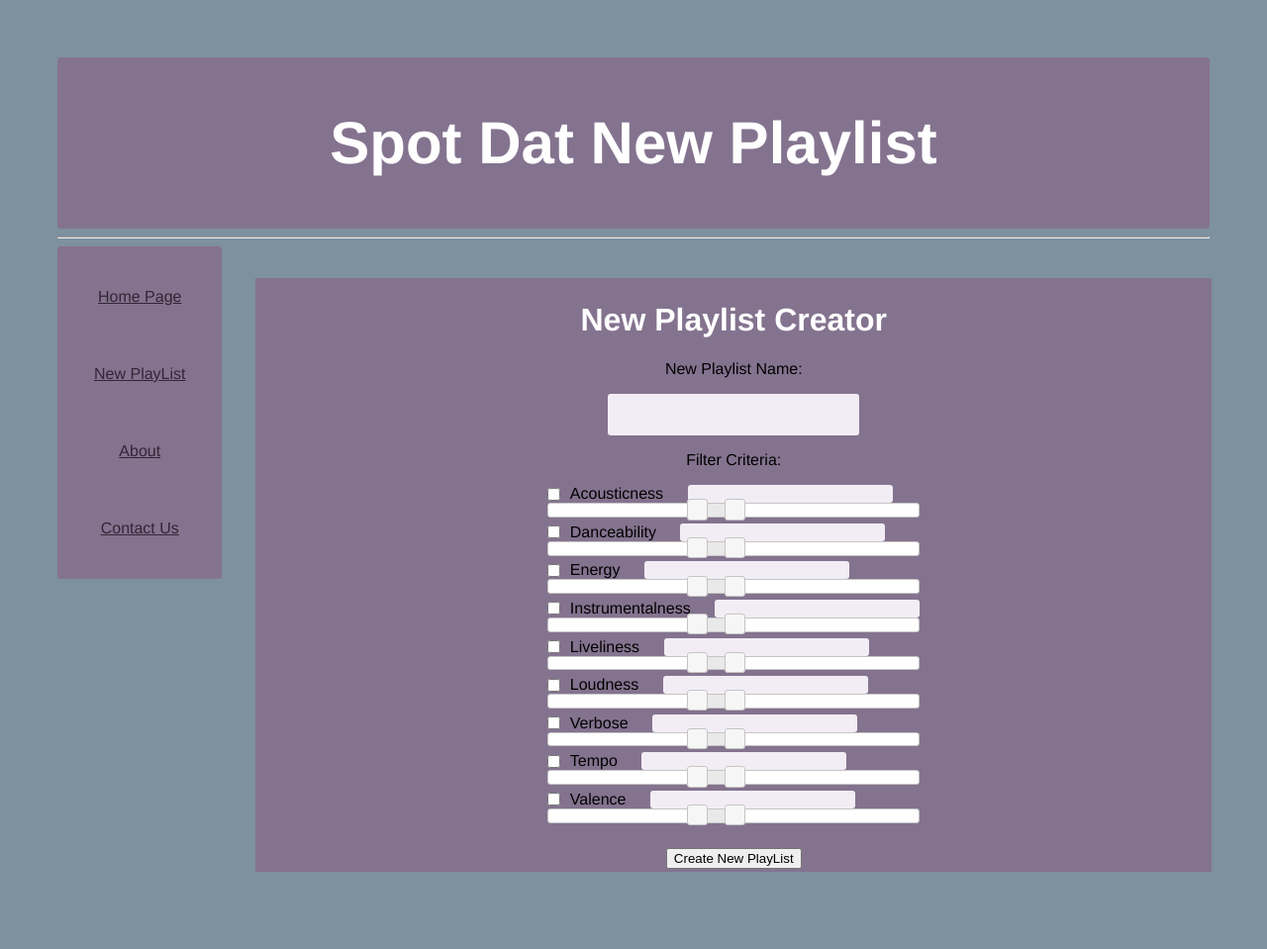
After one commit to marloprojs/OOP-projects, a Flask app: template HW5/templates/newTest.html in a window 1280 px wide. The commit adds this page. Shown: the whole page at 99% size. Run offline with Flask 2, Linux system fonts and the light colour scheme; the template is opened without the code that fills it, so the values that code supplies are empty; some libraries are stand-ins or nearby versions.

Commit message:
Added sliders for features. Need to make 2 more kinds for speachines and loudness. Need explanations for them too. Then need to make sure values are passed

```diff
--- a/HW5/static/style/filter.css
+++ b/HW5/static/style/filter.css
@@ -26,6 +26,11 @@ For form in filtetPAge.html
 
  .status-item{
  	 text-align: left;
+	 display: inline-flex;
+	 color: black;
+	 align-content: space-between;
+	 flex-direction: column;
+
  }
 
  .status-item input, .status-item span {
@@ -43,3 +48,15 @@ For form in filtetPAge.html
 	margin-top: 20px;
 	text-align: center;
 }
+.checkBoxText{
+	padding: inherit;
+}
+
+.innerVerticle {
+	text-align: right;
+	margin-top: -20px;
+}
+
+.vertical-Filter{
+	margin-bottom: 5px;
+}
--- a/HW5/templates/base.html
+++ b/HW5/templates/base.html
@@ -12,6 +12,11 @@
 
 		<!-- Latest compiled JavaScript -->
 		<script src="https://maxcdn.bootstrapcdn.com/bootstrap/3.4.1/js/bootstrap.min.js"></script>
+
+		<script src="https://code.jquery.com/jquery-1.12.4.js"></script>
+ 		<script src="https://code.jquery.com/ui/1.12.1/jquery-ui.js"></script>
+		<link rel="stylesheet" href="//code.jquery.com/ui/1.12.1/themes/base/jquery-ui.css">
+		<link rel="stylesheet" href="/resources/demos/style.css">
     </head>
     <body>
         <div class="header">
--- /dev/null
+++ b/HW5/templates/newTest.html
@@ -0,0 +1,172 @@
+{% extends "base.html" %}
+{% block head %}
+ {{ super() }}
+{% endblock %}
+{% block body %}
+
+<div class="filterForm"> <!--This was textbox -->
+  <form action="/newPlayList{{ data }}" method="POST">
+		<h1>New Playlist Creator</h1>
+		<div class="item">
+	  		<p>New Playlist Name:</p>
+  			<div class="name-item">
+				<input type="text" name="name"  />
+  			</div>
+		</div>
+		<div class="item status">
+			<p>Filter Criteria:</p>
+	  		<div class="status-item">
+				<label class = "vertical-Filter">
+			  		<input type="checkbox" name="Acousticness" id = "Acousticness">
+			  		<span>Acousticness</span>
+					<input type="text" name = "AcousticnessText" id = "amount" class = "checkBoxText" readonly style="border:0;" disabled required>
+					<div class = "slider"></div>
+	  			</label>
+
+				<label class = "vertical-Filter">
+					<input type="checkbox" name="Danceability" id = "Danceability">
+					<span>Danceability</span>
+					<input type="text" name = "DanceabilityText" id = "amount1" class = "checkBoxText" readonly style="border:0;" disabled required>
+					<div class = "slider"></div>
+				</label>
+
+
+	            <label  class = "vertical-Filter">
+					<input type="checkbox" name="Energy" id = "Energy">
+					<span>Energy</span>
+					<input type="text" name = "EnergyText" id = "amount2" class = "checkBoxText" readonly style="border:0;" disabled required>
+					<div class = "slider"></div>
+				</label>
+
+
+				<label class = "vertical-Filter">
+					<input type="checkbox" name="Instrumentalness" id="Instrumentalness">
+					<span>Instrumentalness</span>
+					<input type="text" name = "InstrumentalnessText" id = "amount3" class = "checkBoxText" readonly style="border:0;" disabled required>
+					<div class = "slider"></div>
+				</label>
+
+
+				<label class = "vertical-Filter">
+					<input type="checkbox" name="Liveliness" id="Liveliness">
+					<span>Liveliness</span>
+					<input type="text" name = "LivelinessText" id = "amount4" class = "checkBoxText" readonly style="border:0;" disabled required>
+					<div class = "slider"></div>
+				</label>
+
+				<label class = "vertical-Filter">
+					<input type="checkbox" name="Loudness" id = "Loudness">
+					<span>Loudness</span>
+					<input type="text" name = "LoudnessText" id = "amount5" class = "checkBoxText" readonly style="border:0;" disabled required>
+					<div class = "slider"></div>
+				</label>
+
+
+				<label class = "vertical-Filter">
+					<input type="checkbox" name="Speechiness" id = "Speechiness" >
+					<span>Verbose</span>
+					<input type="text" name = "SpeechinessText" id = "amount6" class = "checkBoxText" readonly style="border:0;" disabled required>
+					<div class = "slider"></div>
+				</label>
+
+				<label class = "vertical-Filter">
+					<input type="checkbox" name="Tempo" id = "Tempo">
+					<span>Tempo</span>
+					<input type="text" name = "TempoText" id = "amount7" class = "checkBoxText" readonly style="border:0;" disabled required>
+					<div class = "slider"></div>
+				</label>
+
+				<label class = "vertical-Filter">
+					<input type="checkbox" name="Valence" id = "Valence">
+					<span>Valence</span>
+					<input type="text" name = "ValenceText" id = "amount8" class = "checkBoxText" readonly style="border:0;" disabled required >
+					<div class = "slider"></div>
+				</label>
+
+			</div>
+		</div>
+	  	<div class="btn-block">
+	   		<button type="submit" >Create New PlayList</button>
+	 	</div>
+	</form>
+</div>
+
+
+
+<script>
+//Need to create two more for the other weird ones.
+
+$( function() {
+	/*
+	$( ".slider" ).each(function(i,e){
+		divID = this.id
+		inputRegion = $(this).parent().find("input[name='o']").attr('id')
+
+		$(e).slider({
+			range: true,
+			min: 0,
+			max: 500,
+			values: [ 75, 300 ],
+			slide: function(e, ui) {
+				//alert(divParentID)
+				$('#' +inputRegion).val( "$" + ui.values[ 0 ] + " - $" + ui.values[ 1 ] );
+			}
+		});
+		$('#'+inputRegion).val( "$" + $('#'+divID).slider( "values", 0 ) +
+		  " - $" + $('#'+divID).slider( "values", 1 ) );
+	});
+	*/
+
+	$( ".slider" ).slider({
+
+	  range: true,
+	  min: 0.0,
+	  max: 1.0,
+	  values: [ 0.4, 0.5],
+  	  step: 0.001,
+	  slide: function( event, ui ) {
+
+		  data = $(this).parent().find("input[type='text']").attr('id')
+	   		data2 = $(this).parent().find("input[type='text']").attr('name')
+			data3 = document.getElementsByName(data2)
+			if(data3[0].disabled == false){
+				$('#' + data).val(ui.values[ 0 ] + " - " + ui.values[ 1 ] );
+			}
+	  }
+	});
+  });
+
+
+  document.getElementById('Acousticness').onchange = function() {
+  	document.getElementsByName('AcousticnessText')[0].disabled = !this.checked;
+  };
+  document.getElementById('Danceability').onchange = function() {
+  	document.getElementsByName('DanceabilityText')[0].disabled = !this.checked;
+  };
+  document.getElementById('Energy').onchange = function() {
+  	document.getElementsByName('EnergyText')[0].disabled = !this.checked;
+  };
+  document.getElementById('Instrumentalness').onchange = function() {
+  	document.getElementsByName('InstrumentalnessText')[0].disabled = !this.checked;
+  };
+  document.getElementById('Liveliness').onchange = function() {
+  	document.getElementsByName('LivelinessText')[0].disabled = !this.checked;
+  };
+  document.getElementById('Loudness').onchange = function() {
+  	document.getElementsByName('LoudnessText')[0].disabled = !this.checked;
+  };
+  document.getElementById('Speechiness').onchange = function() {
+  	document.getElementsByName('SpeechinessText')[0].disabled = !this.checked;
+  };
+  document.getElementById('Valence').onchange = function() {
+  	document.getElementsByName('ValenceText')[0].disabled = !this.checked;
+  };
+  document.getElementById('Tempo').onchange = function() {
+  	document.getElementsByName('TempoText')[0].disabled = !this.checked;
+  };
+
+
+  </script>
+
+
+{% endblock %}
--- a/HW5/test.py
+++ b/HW5/test.py
@@ -56,15 +56,39 @@ def recommend():
 def songs(playlist):
 
 	playlistId = Viewer.getPlaylistId(session['toke'], playlist)
-	personal = Viewer.getPlaylistSongs(session['toke'], playlistId)
-	return render_template("tracks.html", data=personal)
+	if(playlistId):
+		personal = Viewer.getPlaylistSongs(session['toke'], playlistId)
+		return render_template("tracks.html", data=personal)
+
+	else:
+		return render_template("tracks.html")
 
 @app.route("/filter<playlist>")
 def filterPage(playlist):
+	#playlistId = Viewer.getPlaylistId(session['toke'], playlist)
+	#songIdList = Viewer.getSongIdList(session['toke'], playlistId)
+	return render_template("newTest.html" ,data = playlist)
+
+
+
+@app.route("/newPlayList<playlist>", methods = ['POST', 'GET']) #<featureList>")
+def newPlayList(playlist): # , featureList):
+	formDictionary = request.form.to_dict()
+	print(formDictionary)
+	listOfFeatures = ["Acousticness", "Danceability", "Energy", "Instrumentalness", "Liveliness", "Loudness", "speechiness", "Valence", "Tempo"]
+	userSelectFeatureValueDictionary = {}
+	for key in formDictionary:
+		if key in listOfFeatures:
+
+			updateFeature = key + "Text" #need to add Text to get the value user put in the text box
+			userSelectFeatureValueDictionary[key] = formDictionary[updateFeature]
+	print(userSelectFeatureValueDictionary)
 	playlistId = Viewer.getPlaylistId(session['toke'], playlist)
 	songIdList = Viewer.getSongIdList(session['toke'], playlistId)
-	return render_template("filterPage.html")
-
+	newSongList = Viewer.filterSongs(session['toke'],songIdList,userSelectFeatureValueDictionary,formDictionary['name'])
+	#testing = [playlist,featureList]
+	print(playlist)
+	return render_template("newPlaylist.html", data=formDictionary )
 
 
 @app.route("/callback")
```
Also changed, not shown: HW5/Viewer.py (+15 -1 lines), HW5/templates/filterPage.html (+96 -19 lines), HW5/templates/newPlaylist.html (added, +15 -0 lines).
